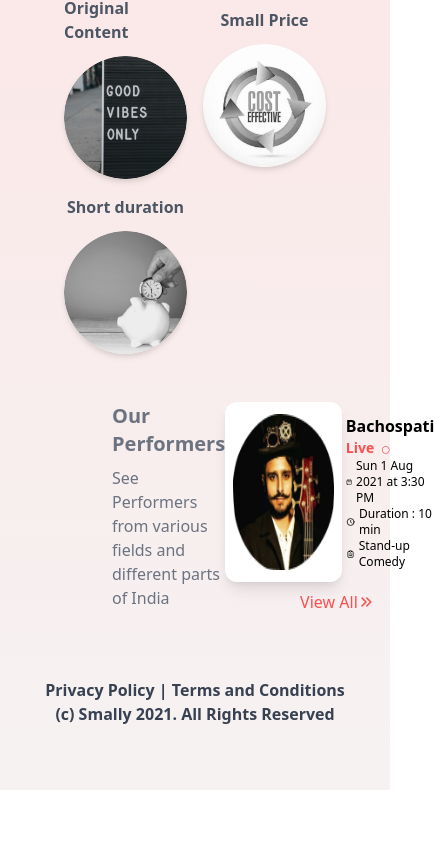
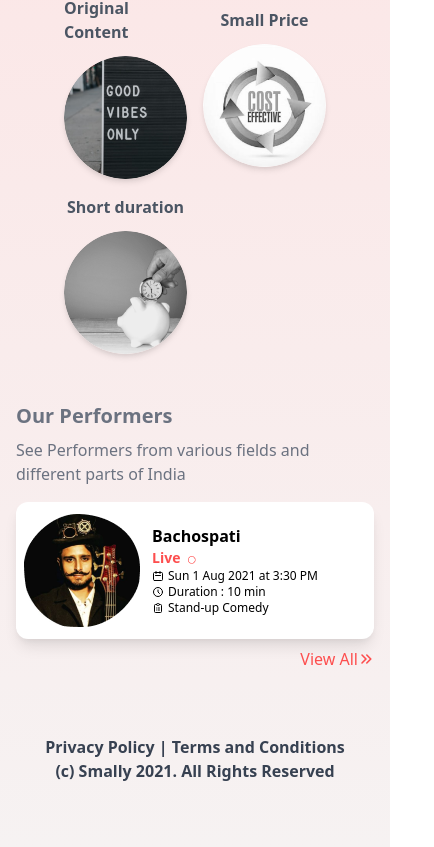
Before and after one commit to sanidhya3340/aaries-internet-smally-project, a React (Create React App) app: page / in a window 390 px wide. Shown: the part 642-1489 px from the top of the page, 434 px wide, since content can reach past the window. Before the commit the page ends 1432 px from the top, so only its background shows below. Built offline with nearby package versions, Linux system fonts and the light colour scheme.

Commit message:
responsive

```diff
--- a/src/components/OurPerformers.js
+++ b/src/components/OurPerformers.js
@@ -3,7 +3,7 @@ import { Link } from "react-router-dom";
 
 export default function OurPerformers() {
   return (
-    <div className="flex justify-between mx-28 mt-12">
+    <div className="md:flex md:justify-between mx-4 lg:mx-28 mt-12">
       <div>
         <p className="text-xl md:ext-4xl lg:text-5xl font-bold text-gray-500">
           Our Performers
@@ -13,8 +13,12 @@ export default function OurPerformers() {
         </p>
       </div>
       <div>
-        <div className="bg-white shadow-lg hover:shadow-xl rounded-xl px-2 py-3 flex mr-8">
-          <img src="/assets/card/2.png" alt="" />
+        <div className="bg-white shadow-lg hover:shadow-xl rounded-xl px-2 py-3 mt-4 md:mt-0 flex items-center lg:mr-8">
+          <img
+            src="/assets/card/2.png"
+            alt=""
+            className="md:w-28 md:h-28 lg:w-36 lg:h-36"
+          />
           <div className="ml-3">
             <p className="font-bold text-base md:text-lg lg:text-2xl ">
               Bachospati
@@ -84,7 +88,10 @@ export default function OurPerformers() {
             </div>
           </div>
         </div>
-        <Link to="/performers" className="flex flex-row-reverse items-center mt-2">
+        <Link
+          to="/performers"
+          className="flex flex-row-reverse items-center mt-2 transition duration-500 ease-in-out transform hover:-translate-x-2 hover:scale-110"
+        >
           <svg
             xmlns="http://www.w3.org/2000/svg"
             className="h-4 w-4 text-red-text"
@@ -102,7 +109,7 @@ export default function OurPerformers() {
               clipRule="evenodd"
             />
           </svg>
-          <p className="text-red-text">View All</p>
+          <p className="text-red-text ">View All</p>
         </Link>
       </div>
     </div>
--- a/src/pages/IndividualPage.js
+++ b/src/pages/IndividualPage.js
@@ -11,12 +11,12 @@ export default function IndividualPage() {
     return (
       <div className="bg-gradient-to-b from-red-primary  to-red-bg">
         <Navbar />
-        <div className="mx-8 lg:mx-20 md:flex md:justify-between md:items-center mt-16">
-          <div className="font-semibold text-base md:text-lg lg:text-xl">
+        <div className="mx-8 lg:mx-36 md:flex md:justify-between md:items-center mt-16">
+          <div className="font-semibold text-base md:text-lg lg:text-xl mr-8 w-auto md:w-3/5">
             I will be Performing “Afro-Cuban” Jazz Music honouring people who
             have made it popular among us.
           </div>
-          <div className="mt-4 md:mt-0 bg-red-light flex flex-col justify-between  pt-6 rounded-2xl shadow-lg hover:shadow-xl">
+          <div className="hidden md:visible mt-4 md:mt-0 bg-red-light md:flex md:flex-col md:justify-between  pt-6 rounded-2xl shadow-lg hover:shadow-xl">
             <div className="px-4 flex items-center">
               <svg
                 xmlns="http://www.w3.org/2000/svg"
```
